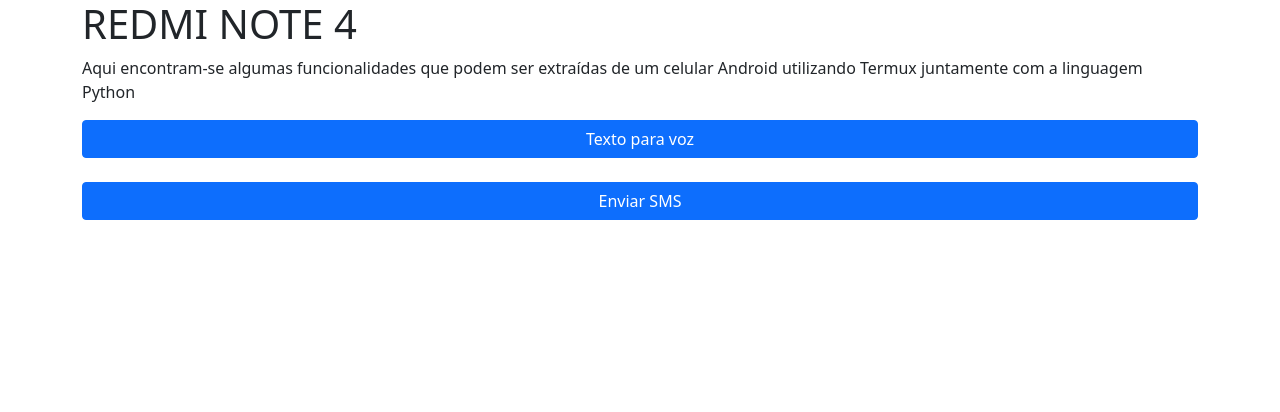
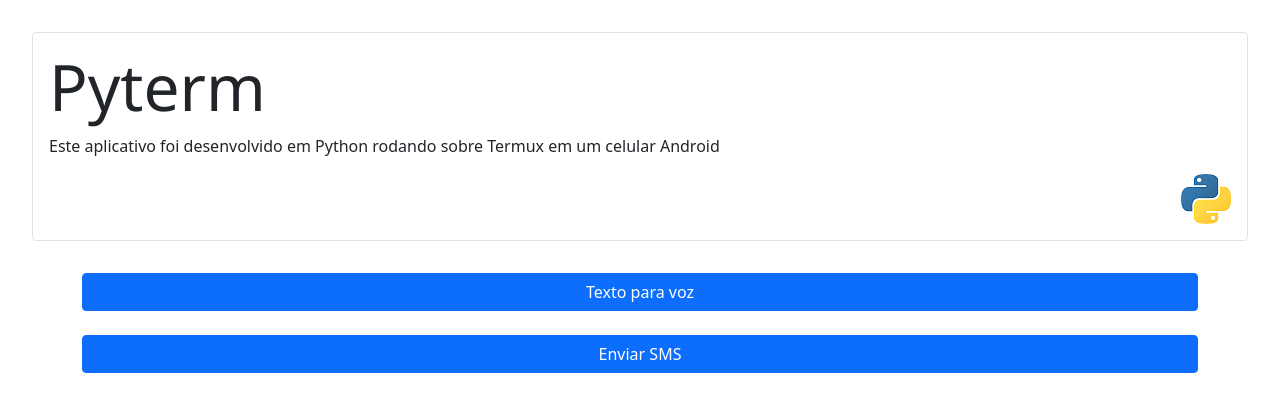
Before and after one commit to marlondametto/termuxpython, a Flask app: page / in a window 1280 px wide. Shown: the top 412 px of the page. Run offline with Flask 2, Linux system fonts and the light colour scheme; some libraries are stand-ins or nearby versions.

Commit message:
23-01-2021 Ajuste no cabeçalho

```diff
--- a/static/style.css
+++ b/static/style.css
@@ -1,4 +1,9 @@
+.cabecalho {
+	margin: 2em;
+	padding: 1em;
+}
+
 h1{
-	font-family: "times new roman";
-	font-color: "gray";
+	font-family: 'Segoe UI', Tahoma, Geneva, Verdana, sans-serif;
+	color: "gray";
 }
--- a/templates/base.html
+++ b/templates/base.html
@@ -3,15 +3,24 @@
 <html>
 	<head>
 		<link href="https://cdn.jsdelivr.net/npm/bootstrap@5.0.0-beta1/dist/css/bootstrap.min.css" rel="stylesheet" integrity="sha384-giJF6kkoqNQ00vy+HMDP7azOuL0xtbfIcaT9wjKHr8RbDVddVHyTfAAsrekwKmP1" crossorigin="anonymous">
-
-		<meta charset="utf-8">
-    <meta name="viewport" content="width=device-width, initial-scale=1">
+		<link rel="stylesheet" href="../static/style.css">
+    	<meta name="viewport" charset="utf-8" content="width=device-width, initial-scale=1">
 
 		<title>{% block title %}{% endblock%}</title>
 	</head>
 
 	<body>
+		<div class="border border-primray rounded cabecalho">
+			<h1 class="display-3">Pyterm</h1>
+			<p>
+				Este aplicativo foi desenvolvido em Python rodando sobre Termux
+				em um celular Android
+			</p>
+			<img src="../static/img/python1.png" class="rounded float-end" alt="python">
+			<div class="clearfix"></div>
+		</div>
 		{% block content %}
+
 		{% endblock %}
 
 		<script src="https://cdn.jsdelivr.net/npm/bootstrap@5.0.0-beta1/dist/js/bootstrap.bundle.min.js" integrity="sha384-ygbV9kiqUc6oa4msXn9868pTtWMgiQaeYH7/t7LECLbyPA2x65Kgf80OJFdroafW" crossorigin="anonymous"></script>
--- a/templates/index.html
+++ b/templates/index.html
@@ -2,15 +2,13 @@
 {% block title %}Bem-Vindo{% endblock %}
 {% block content %}
 <div class="container">
-	<h1>REDMI NOTE 4</h1>
-	<p>Aqui encontram-se algumas funcionalidades que podem ser extraídas de um celular Android utilizando Termux juntamente com a linguagem Python</p>
 	<form action={{ url_for('playsound') }}  method="get">
 		<div class="d-grid gap-2">
-  <button type="submit" class="btn btn-primary" type="button" id="btn-voz">Texto para voz</button>
+  <button type="submit" class="btn btn-primary btn-block" type="button" id="btn-voz">Texto para voz</button>
 		</div>
 	</form>
 <br/>
 <div class="d-grid gap-2">
-  <button class="btn btn-primary" type="button">Enviar SMS</button>
+  <button class="btn btn-primary btn-block" type="button">Enviar SMS</button>
 </div>
 {% endblock %}
```
Also changed, not shown: templates/voz.html (+8 -5 lines), static/img/android.png (added), static/img/python.png (added), static/img/python1.png (added), static/img/termux.png (added).
